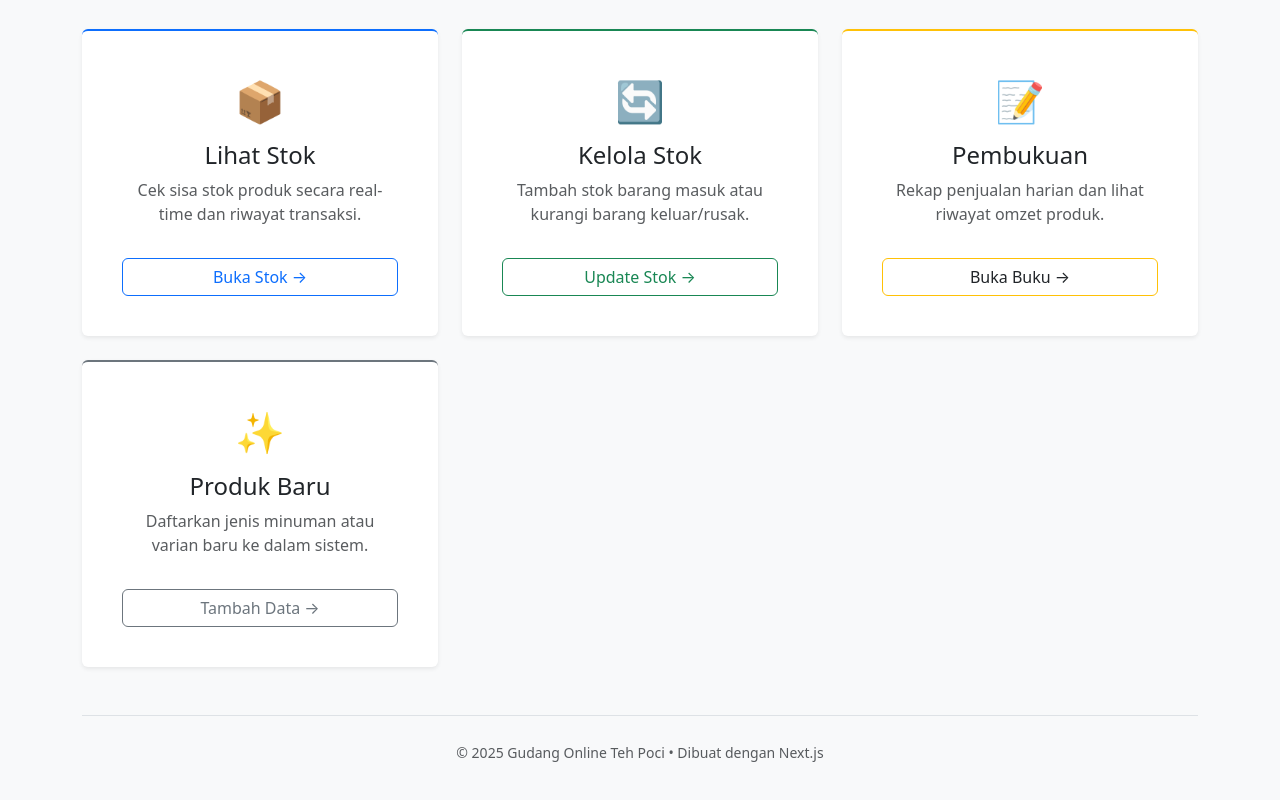
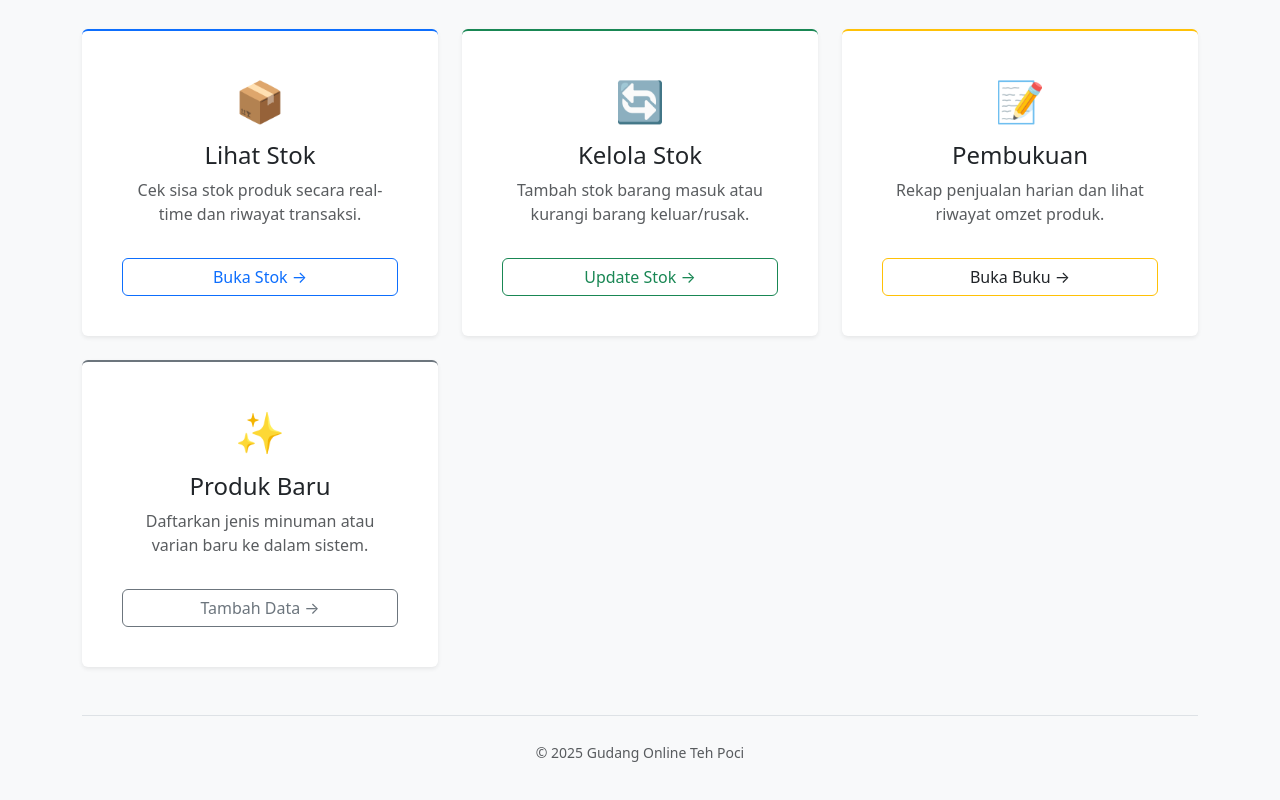
Before and after one commit to Felix-F07/gudang-online, a Next.js app: page / in a window 1280 px wide. Shown: the part 208-1008 px from the top of the page. Built offline with nearby package versions, Linux system fonts and the light colour scheme.

Commit message:
tambah dikit

```diff
--- a/app/page.tsx
+++ b/app/page.tsx
@@ -82,7 +82,7 @@ export default function Home() {
 
       {/* Footer Kecil */}
       <div className="text-center mt-5 pt-4 text-muted border-top">
-        <small>&copy; 2025 Gudang Online Teh Poci &bull; Dibuat dengan Next.js</small>
+        <small>&copy; 2025 Gudang Online Teh Poci</small>
       </div>
     </main>
   );
```
